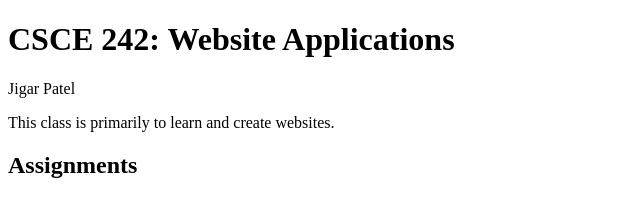
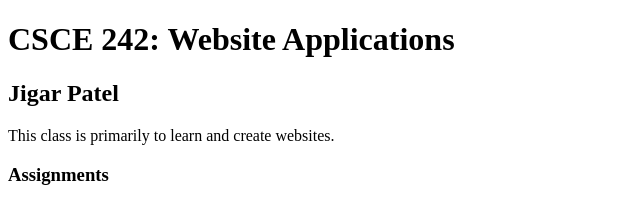
Before and after one commit to JigarTPatel/JigarTPatel.github.io, a plain HTML site: page home/csce242/index.html in a window 1280 px wide. Shown: the whole page, without its empty margins (0-640 px from the left). Drawn offline with Linux system fonts and the light colour scheme.

Commit message:
add header

```diff
--- a/home/csce242/index.html
+++ b/home/csce242/index.html
@@ -10,11 +10,11 @@
 <body>
 
     <h1>CSCE 242: Website Applications</h1>
-    <p>Jigar Patel</p>
+    <h2>Jigar Patel</h2>
 
     <p>This class is primarily to learn and create websites.</p>
 
-    <h2>Assignments</h2>
+    <h3>Assignments</h3>
 
 
 </body>
```
